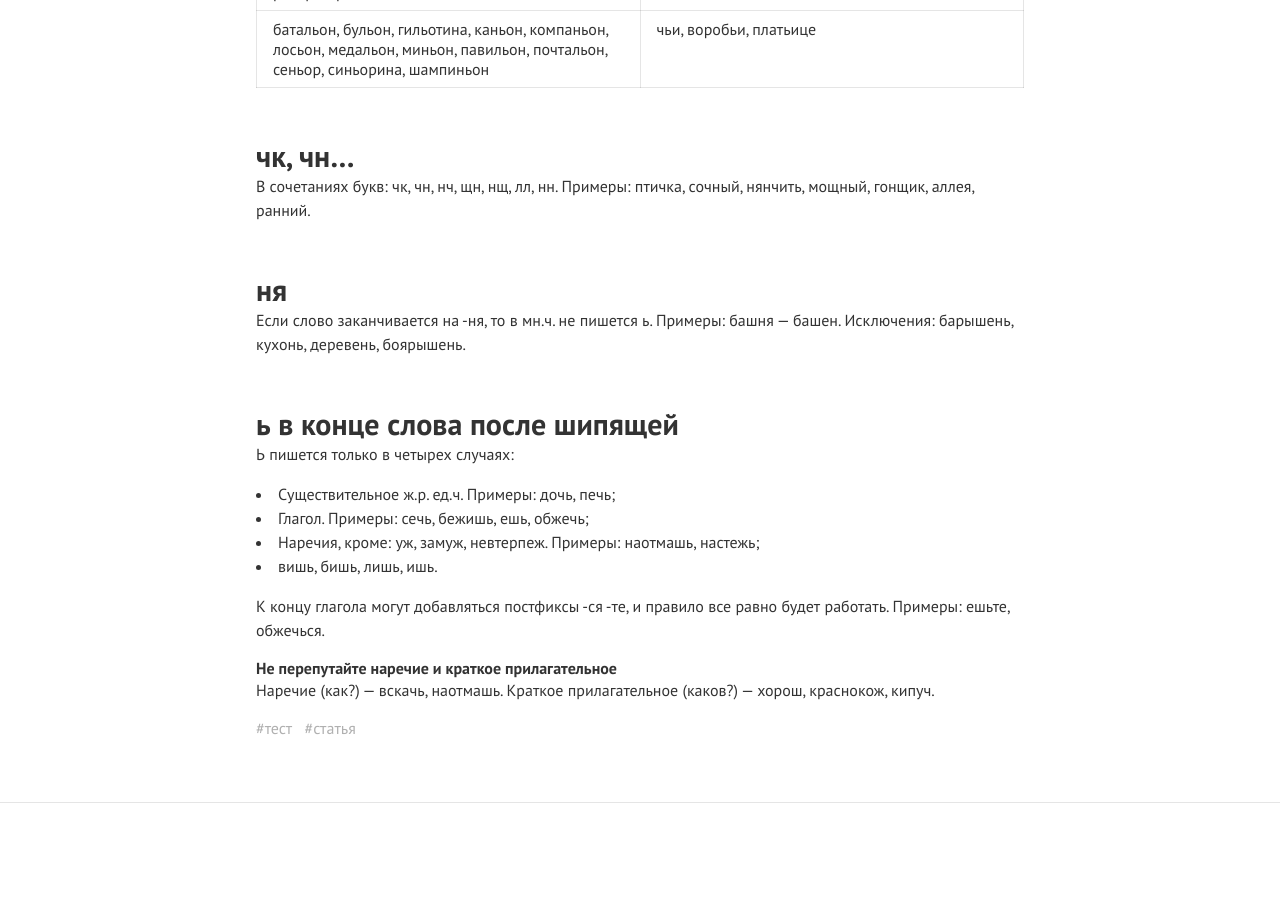
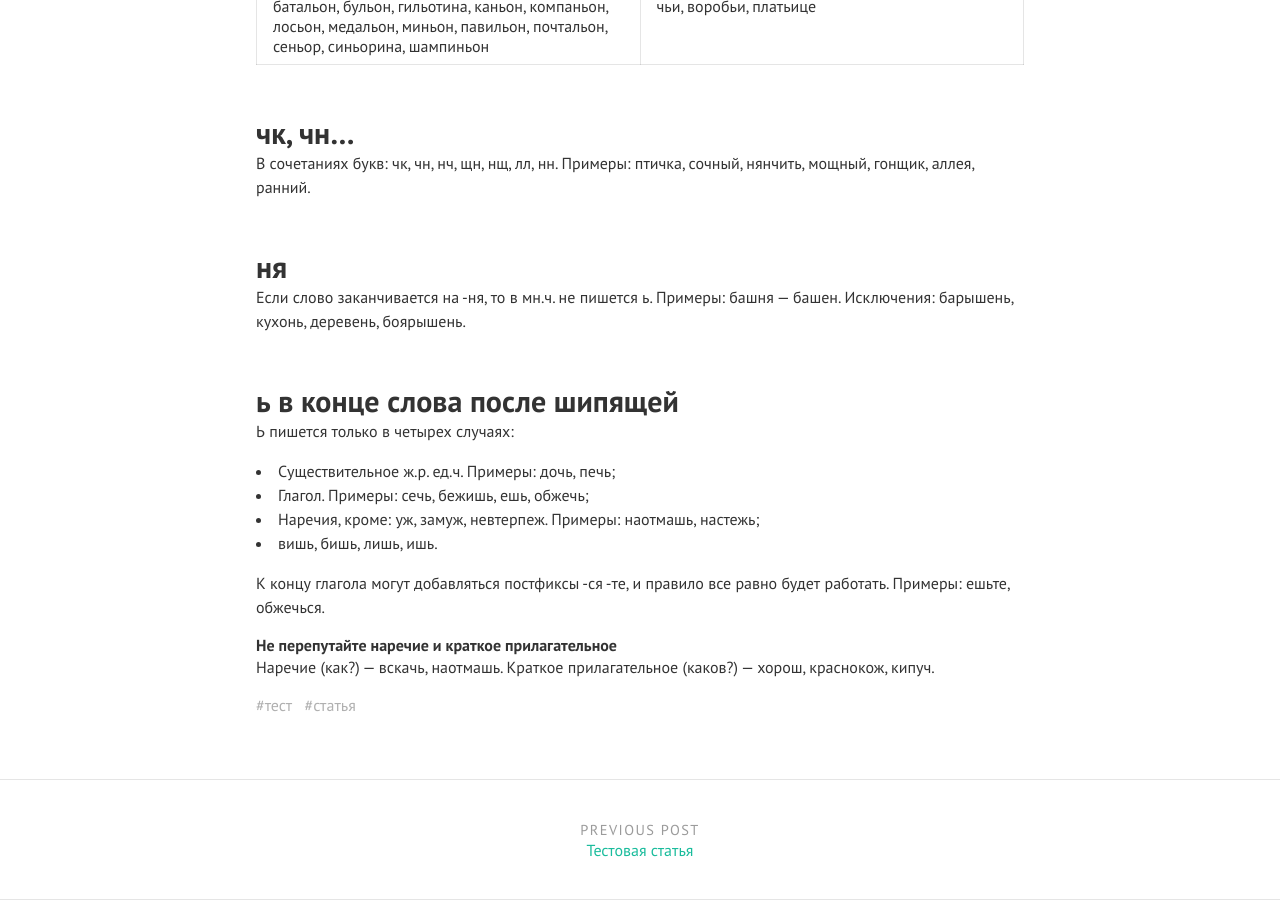
Before and after one commit to nlevels/content, a Jekyll site: the page built from _posts/2021-10-28-myagkiy-i-tverdiy-znak.md, in a window 1280 px wide and 900 px high, scrolled down 1387 px. Built offline with Jekyll 4.4.1, drawn with Linux system fonts in a browser that asks for light colours; nearby versions of some CDN libraries; before the commit the page ends 2190 px from its top, so only the background shows below that; part of the change alters nothing that is shown.

Commit message:
Update config

```diff
--- a/_config.yml
+++ b/_config.yml
@@ -9,7 +9,7 @@ theme_settings:
   avatar: assets/img/avatar.png
   favicon: assets/favicon.ico
   gravatar: # Email MD5 hash
-  description: "A website with blog posts and pages" # used by search engines
+  description: "Статьи и правила" # used by search engines
 
   # Header and footer text
   header_text:
@@ -45,7 +45,7 @@ theme_settings:
   disqus_shortname:
   yandex_metrika: 79473985
   katex: true # Enable if using math markup
-  search: true # Enable the search feature
+  search: false # Enable the search feature
 
   # Localization strings
   str_follow_on: "Follow on"
@@ -64,7 +64,7 @@ theme_settings:
   google_fonts: "Source+Sans+Pro:400,700,700italic,400italic"
 
   # Post navigation
-  post_navigation: false
+  post_navigation: true
 
 # PAGINATION
 paginate: 5
```
